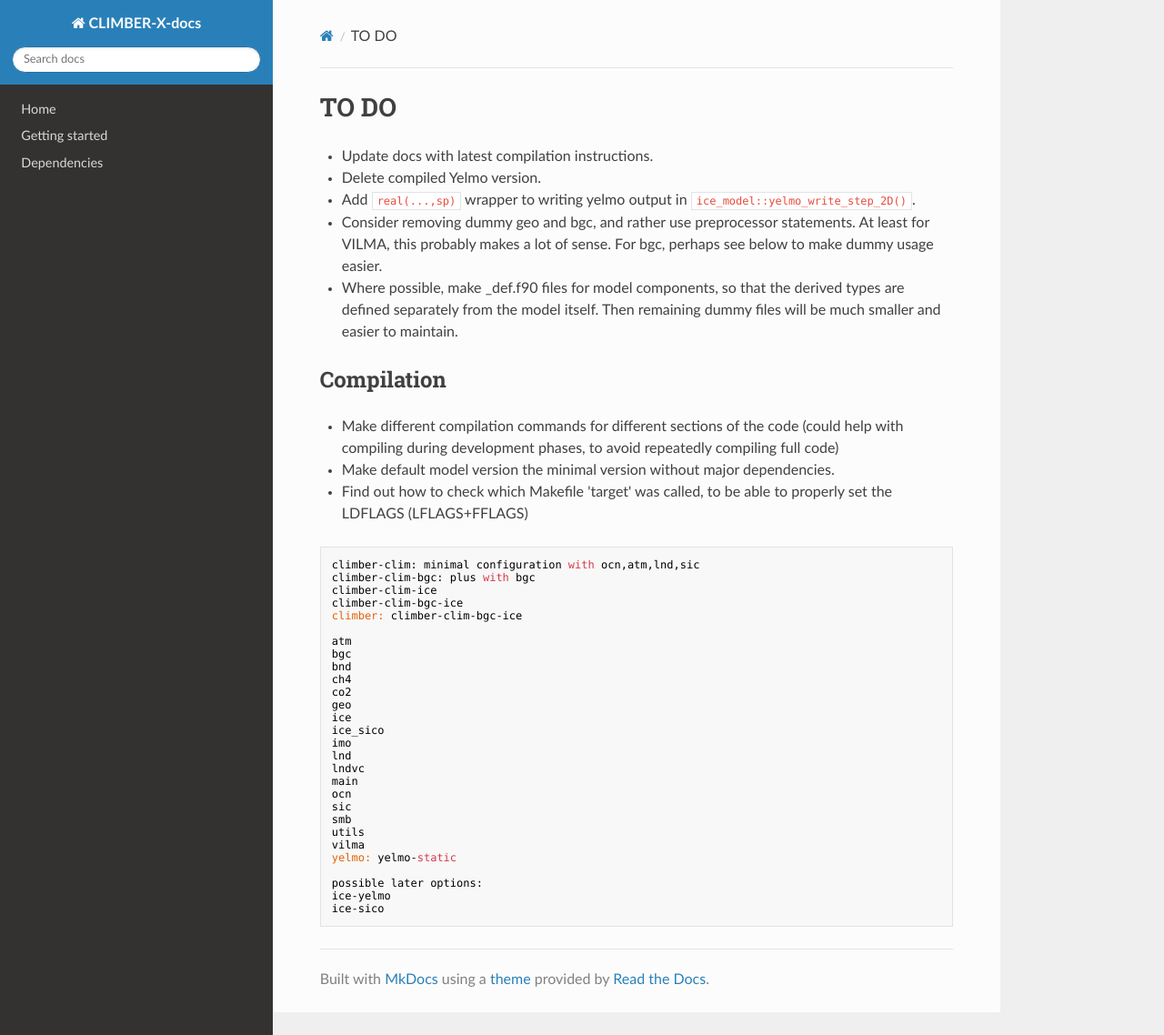
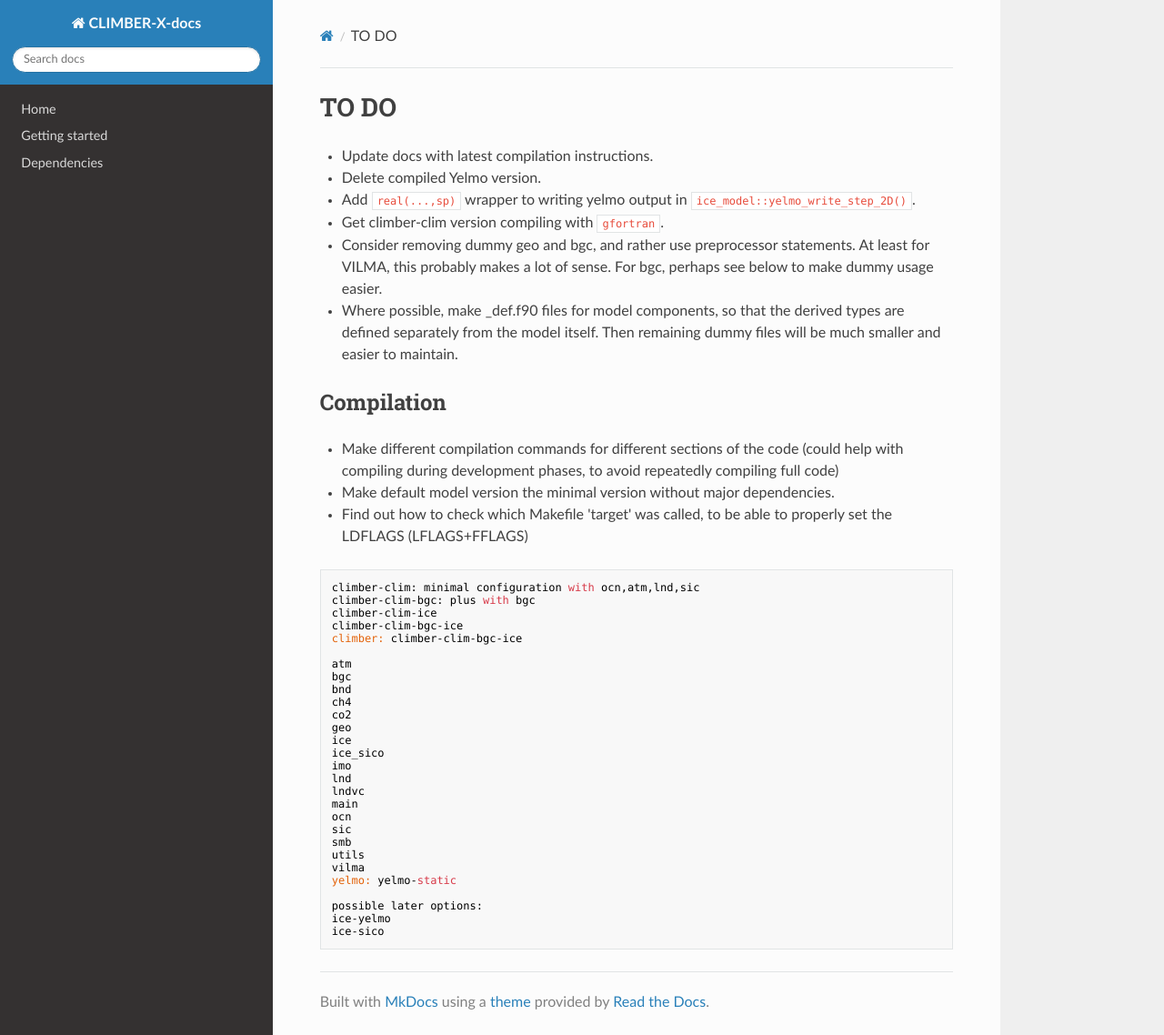
Before and after one commit to cxesmc/climber-docs, an MkDocs documentation site: the page built from docs/TODO.md, in a window 1280 px wide and 1138 px high. Shown: the whole window at 91% size. Built offline with MkDocs 1.6.1, drawn with Linux system fonts in a browser that asks for light colours; nearby versions of some CDN libraries.

Commit message:
Updated todo.

```diff
--- a/docs/TODO.md
+++ b/docs/TODO.md
@@ -3,6 +3,7 @@
 - Update docs with latest compilation instructions.
 - Delete compiled Yelmo version.
 - Add `real(...,sp)` wrapper to writing yelmo output in `ice_model::yelmo_write_step_2D()`.
+- Get climber-clim version compiling with `gfortran`.
 
 - Consider removing dummy geo and bgc, and rather use preprocessor statements. At least for VILMA, this probably makes a lot of sense. For bgc, perhaps see below to make dummy usage easier.
 - Where possible, make _def.f90 files for model components, so that the derived types are defined separately from the model itself. Then remaining dummy files will be much smaller and easier to maintain.
```
